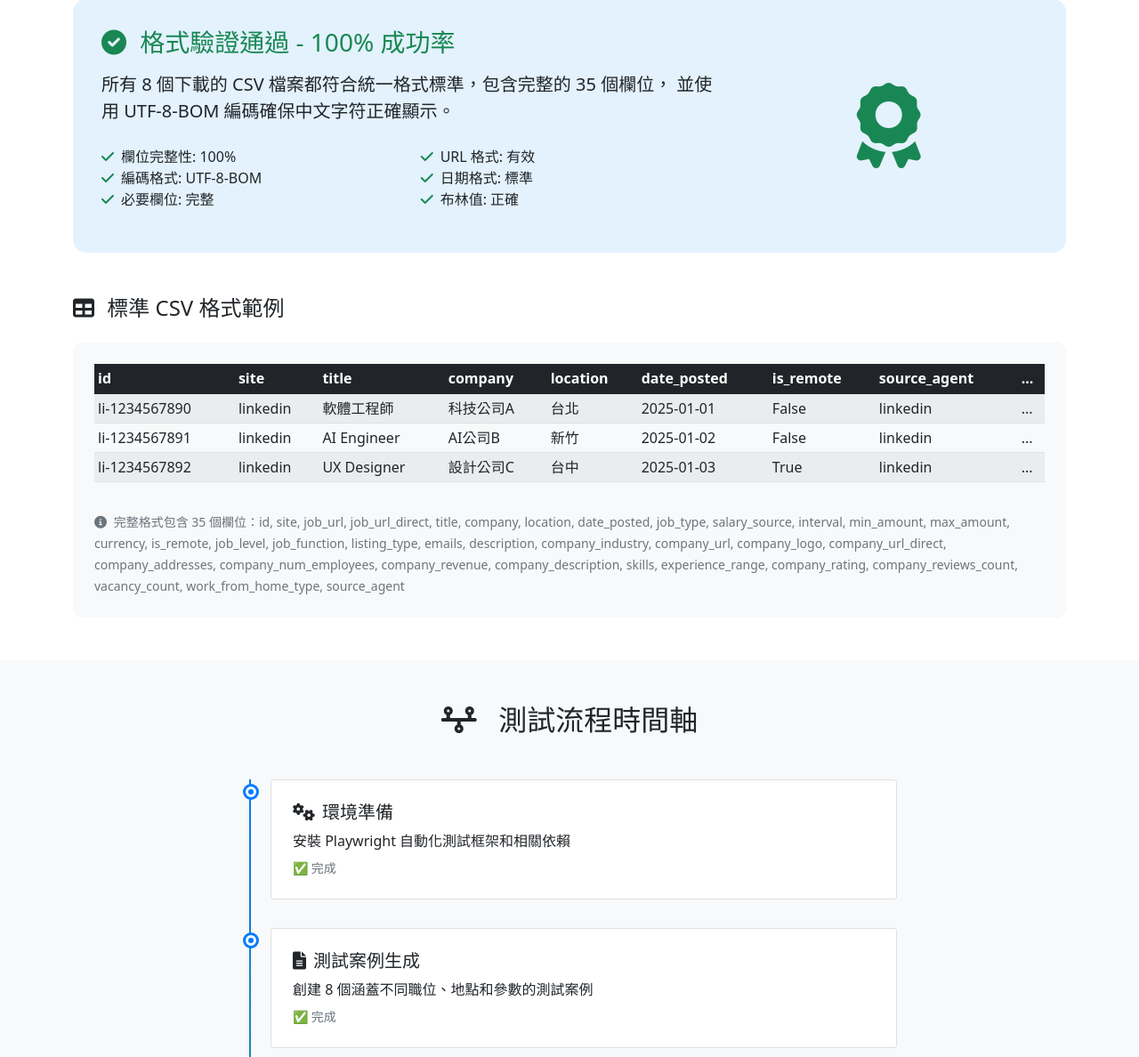
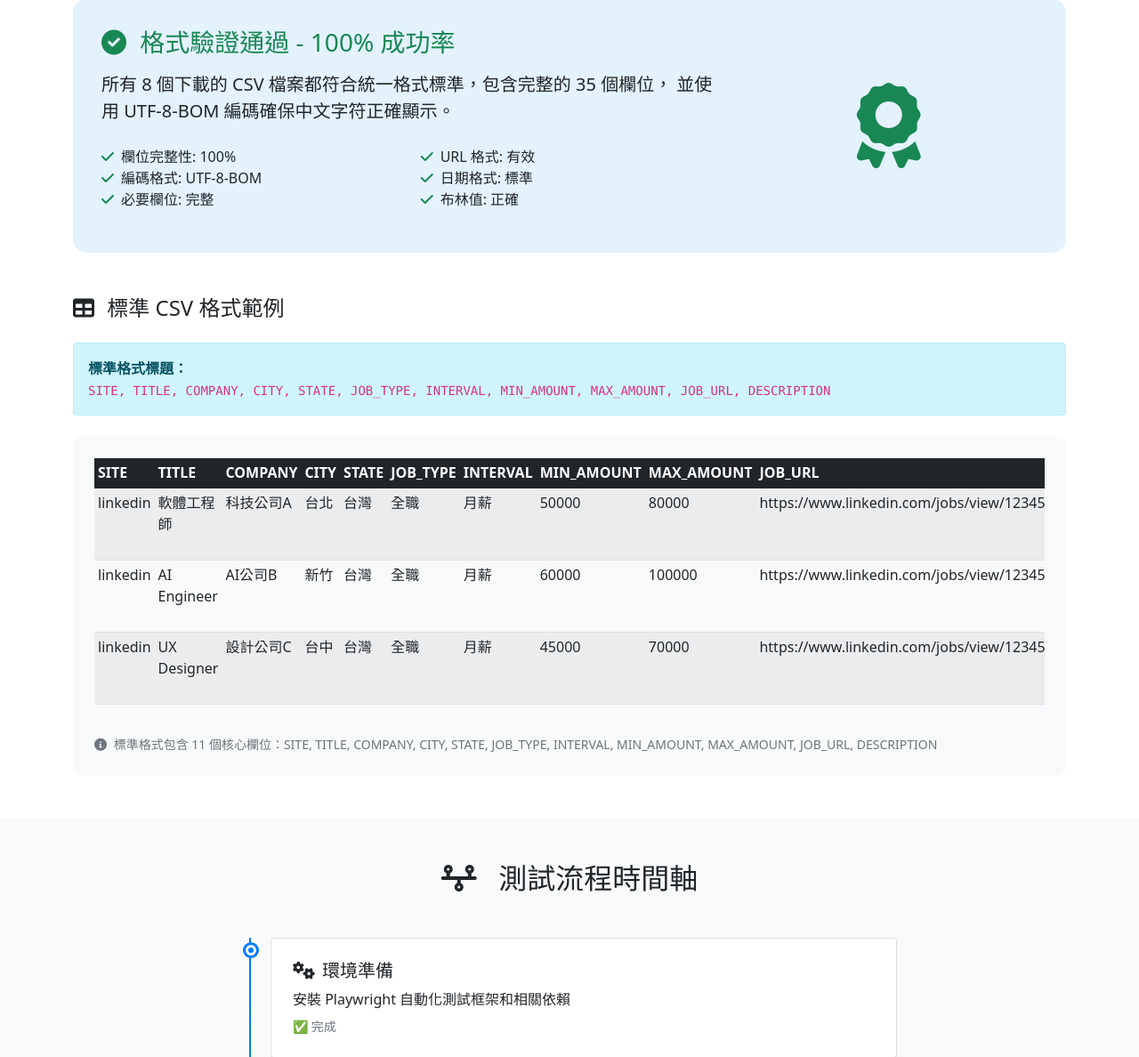
Before and after one commit to jason660519/jobseeker, a Flask app: page /demo in a window 1280 px wide. Shown: the part 1857-3045 px from the top of the page at 89% size. Run offline with Flask 3, Linux system fonts and the light colour scheme; some libraries are stand-ins or nearby versions.

Commit message:
Update CSV format to standard format with 11 core fields: SITE, TITLE, COMPANY, CITY, STATE, JOB_TYPE, INTERVAL, MIN_AMOUNT, MAX_AMOUNT, JOB_URL, DESCRIPTION

```diff
--- a/web_app/app.py
+++ b/web_app/app.py
@@ -232,8 +232,11 @@ def download_results(search_id, format):
             filename = f"jobseeker_{query_safe}_{timestamp}.csv"
             filepath = app.config['UPLOAD_FOLDER'] / filename
 
+            # 轉換為標準格式
+            standardized_data = convert_to_standard_format(result.combined_jobs_data)
+
             # 儲存 CSV 檔案
-            result.combined_jobs_data.to_csv(filepath, index=False, encoding='utf-8-sig')
+            standardized_data.to_csv(filepath, index=False, encoding='utf-8-sig')
 
             return send_file(
                 filepath,
@@ -352,6 +355,76 @@ def health_check():
     })
 
 
+def convert_to_standard_format(df: pd.DataFrame) -> pd.DataFrame:
+    """
+    轉換職位數據為標準格式
+    按照用戶指定的格式：SITE, TITLE, COMPANY, CITY, STATE, JOB_TYPE, INTERVAL, MIN_AMOUNT, MAX_AMOUNT, JOB_URL, DESCRIPTION
+
+    Args:
+        df: 原始職位數據 DataFrame
+
+    Returns:
+        標準化的 DataFrame
+    """
+    # 創建標準化的 DataFrame
+    standardized_df = pd.DataFrame()
+
+    # 按照標準格式映射欄位
+    standardized_df['SITE'] = df.get('site', '').fillna('')
+    standardized_df['TITLE'] = df.get('title', '').fillna('')
+    standardized_df['COMPANY'] = df.get('company', '').fillna('')
+
+    # 處理地點資訊 - 分離城市和州/省
+    location = df.get('location', '').fillna('')
+    standardized_df['CITY'] = location.apply(extract_city)
+    standardized_df['STATE'] = location.apply(extract_state)
+
+    standardized_df['JOB_TYPE'] = df.get('job_type', '').fillna('')
+    standardized_df['INTERVAL'] = df.get('interval', '').fillna('')
+    standardized_df['MIN_AMOUNT'] = df.get('min_amount', '').fillna('')
+    standardized_df['MAX_AMOUNT'] = df.get('max_amount', '').fillna('')
+    standardized_df['JOB_URL'] = df.get('job_url', '').fillna('')
+    standardized_df['DESCRIPTION'] = df.get('description', '').fillna('')
+
+    return standardized_df
+
+
+def extract_city(location_str):
+    """
+    從地點字串中提取城市名稱
+
+    Args:
+        location_str: 地點字串
+
+    Returns:
+        城市名稱
+    """
+    if pd.isna(location_str) or location_str == '':
+        return ''
+
+    # 分割地點字串，通常格式為 "City, State" 或 "City"
+    parts = str(location_str).split(',')
+    return parts[0].strip() if parts else ''
+
+
+def extract_state(location_str):
+    """
+    從地點字串中提取州/省名稱
+
+    Args:
+        location_str: 地點字串
+
+    Returns:
+        州/省名稱
+    """
+    if pd.isna(location_str) or location_str == '':
+        return ''
+
+    # 分割地點字串，通常格式為 "City, State" 或 "City"
+    parts = str(location_str).split(',')
+    return parts[1].strip() if len(parts) > 1 else ''
+
+
 def get_site_description(site: Site) -> str:
     """
     獲取求職網站描述
--- a/web_app/templates/demo_results.html
+++ b/web_app/templates/demo_results.html
@@ -382,55 +382,67 @@
                         <i class="fas fa-table me-2"></i>
                         標準 CSV 格式範例
                     </h4>
+                    <div class="alert alert-info mb-4">
+                        <strong>標準格式標題：</strong><br>
+                        <code>SITE, TITLE, COMPANY, CITY, STATE, JOB_TYPE, INTERVAL, MIN_AMOUNT, MAX_AMOUNT, JOB_URL, DESCRIPTION</code>
+                    </div>
                     <div class="csv-preview p-4">
                         <div class="table-responsive">
                             <table class="table table-sm table-striped">
                                 <thead class="table-dark">
                                     <tr>
-                                        <th>id</th>
-                                        <th>site</th>
-                                        <th>title</th>
-                                        <th>company</th>
-                                        <th>location</th>
-                                        <th>date_posted</th>
-                                        <th>is_remote</th>
-                                        <th>source_agent</th>
-                                        <th>...</th>
+                                        <th>SITE</th>
+                                        <th>TITLE</th>
+                                        <th>COMPANY</th>
+                                        <th>CITY</th>
+                                        <th>STATE</th>
+                                        <th>JOB_TYPE</th>
+                                        <th>INTERVAL</th>
+                                        <th>MIN_AMOUNT</th>
+                                        <th>MAX_AMOUNT</th>
+                                        <th>JOB_URL</th>
+                                        <th>DESCRIPTION</th>
                                     </tr>
                                 </thead>
                                 <tbody>
                                     <tr>
-                                        <td>li-1234567890</td>
                                         <td>linkedin</td>
                                         <td>軟體工程師</td>
                                         <td>科技公司A</td>
                                         <td>台北</td>
-                                        <td>2025-01-01</td>
-                                        <td>False</td>
-                                        <td>linkedin</td>
-                                        <td>...</td>
+                                        <td>台灣</td>
+                                        <td>全職</td>
+                                        <td>月薪</td>
+                                        <td>50000</td>
+                                        <td>80000</td>
+                                        <td>https://www.linkedin.com/jobs/view/1234567890</td>
+                                        <td>負責軟體開發、系統設計與維護...</td>
                                     </tr>
                                     <tr>
-                                        <td>li-1234567891</td>
                                         <td>linkedin</td>
                                         <td>AI Engineer</td>
                                         <td>AI公司B</td>
                                         <td>新竹</td>
-                                        <td>2025-01-02</td>
-                                        <td>False</td>
-                                        <td>linkedin</td>
-                                        <td>...</td>
+                                        <td>台灣</td>
+                                        <td>全職</td>
+                                        <td>月薪</td>
+                                        <td>60000</td>
+                                        <td>100000</td>
+                                        <td>https://www.linkedin.com/jobs/view/1234567891</td>
+                                        <td>開發AI模型、機器學習演算法...</td>
                                     </tr>
                                     <tr>
-                                        <td>li-1234567892</td>
                                         <td>linkedin</td>
                                         <td>UX Designer</td>
                                         <td>設計公司C</td>
                                         <td>台中</td>
-                                        <td>2025-01-03</td>
-                                        <td>True</td>
-                                        <td>linkedin</td>
-                                        <td>...</td>
+                                        <td>台灣</td>
+                                        <td>全職</td>
+                                        <td>月薪</td>
+                                        <td>45000</td>
+                                        <td>70000</td>
+                                        <td>https://www.linkedin.com/jobs/view/1234567892</td>
+                                        <td>負責用戶體驗設計、介面設計...</td>
                                     </tr>
                                 </tbody>
                             </table>
@@ -438,7 +450,7 @@
                         <div class="mt-3">
                             <small class="text-muted">
                                 <i class="fas fa-info-circle me-1"></i>
-                                完整格式包含 35 個欄位：id, site, job_url, job_url_direct, title, company, location, date_posted, job_type, salary_source, interval, min_amount, max_amount, currency, is_remote, job_level, job_function, listing_type, emails, description, company_industry, company_url, company_logo, company_url_direct, company_addresses, company_num_employees, company_revenue, company_description, skills, experience_range, company_rating, company_reviews_count, vacancy_count, work_from_home_type, source_agent
+                                標準格式包含 11 個核心欄位：SITE, TITLE, COMPANY, CITY, STATE, JOB_TYPE, INTERVAL, MIN_AMOUNT, MAX_AMOUNT, JOB_URL, DESCRIPTION
                             </small>
                         </div>
                     </div>
```
Also changed, not shown: web_app/csv_format_sample.csv (+4 -4 lines), web_app/csv_format_validator.py (+21 -50 lines).
